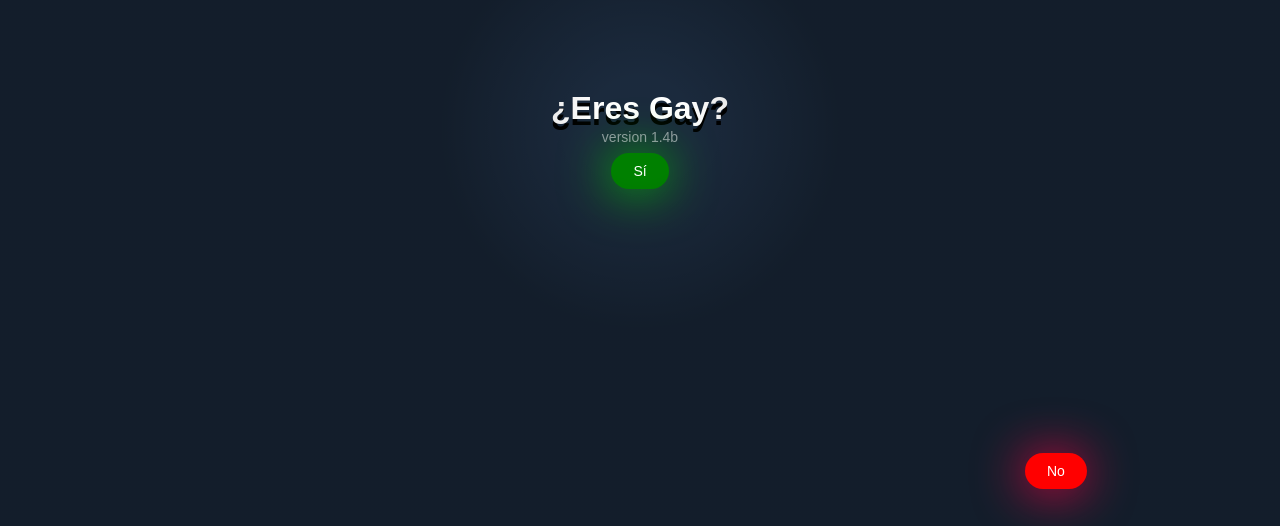
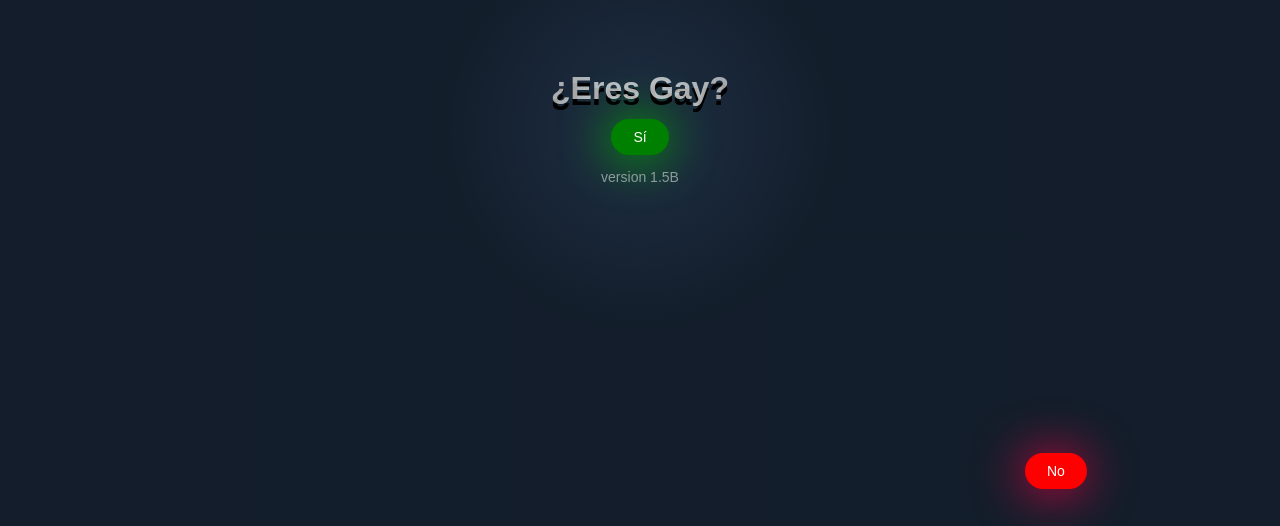
Before and after one commit to Colega-20/webside-pregunta, a plain HTML site: page index.html in a window 1280 px wide. Shown: the part 271-797 px from the top of the page. Drawn offline with Linux system fonts and the light colour scheme.

Commit message:
Add files via upload

```diff
--- a/index.html
+++ b/index.html
@@ -17,9 +17,9 @@
             cursor: none;
             background: rgba(18, 34, 54, 0.959);
             font-family: Arial, sans-serif;
-            background-size: 40px 40px;
+            background-size: 100% 100%;
             display: flex;
-            color: white;
+            color: rgba(255, 255, 255, 0.685);
             flex-direction: column;
             align-items: center;
             justify-content: center;
@@ -45,14 +45,15 @@
 
         #watermark2 {
             align-items: center;
-            top: 50%;
+            top: 55%;
+            bottom: 10px;
         }
 
         /* Botones */
         .button-container {
             display: flex;
             gap: 30px;
-            margin-top: 5px;
+            margin-top: 15px;
         }
 
         .button {
@@ -130,20 +131,22 @@
         }
 
             h1 {
+            position: absolute;
             user-select: none;
             text-shadow: 0px 6px 0px black;
+            align-items: center;
+            top: 40%;
         }
     </style>
 
 <body>
     <h1>¿Eres Gay?</h1>
-
     <div class="spotlight"></div>
     <div id="click-counter">0</div>  <!-- id'contador de click'-->
     <div id="cursor"></div> <!-- id'cursor'-->
 
     <div id="watermark">By colega</div> <!-- id'marca de agua'-->
-    <div id="watermark2">version 1.4b</div> <!-- id'marca de agua2'-->
+    <div id="watermark2">version 1.5B</div> <!-- id'marca de agua2'-->
 
     <div class="button-container">
     <button class="button" id="si-button" onclick="respuesta('si')">Sí</button>
@@ -164,7 +167,7 @@
 
             // Configuración para dispositivos móviles
             if (/Android|webOS|iPhone|iPad|iPod|BlackBerry|IEMobile|Opera Mini/i.test(navigator.userAgent)) {
-            intervalo = 350;
+            intervalo = 300;
             watermark.style.fontSize = '18px';
             watermark2.style.fontSize = '18px';
             }
```
